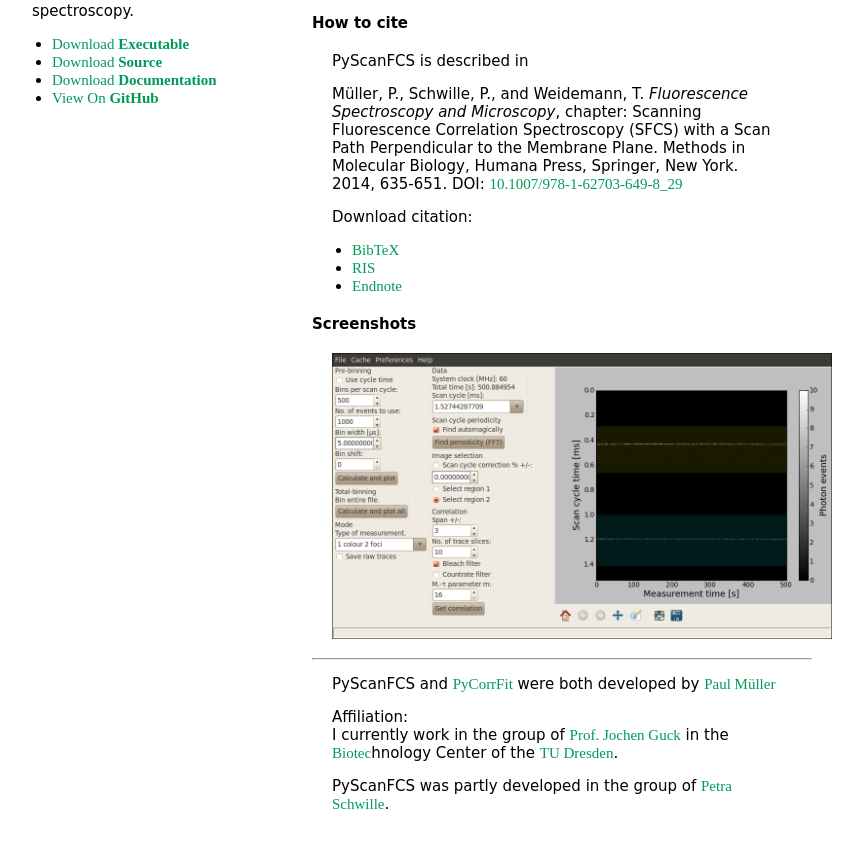
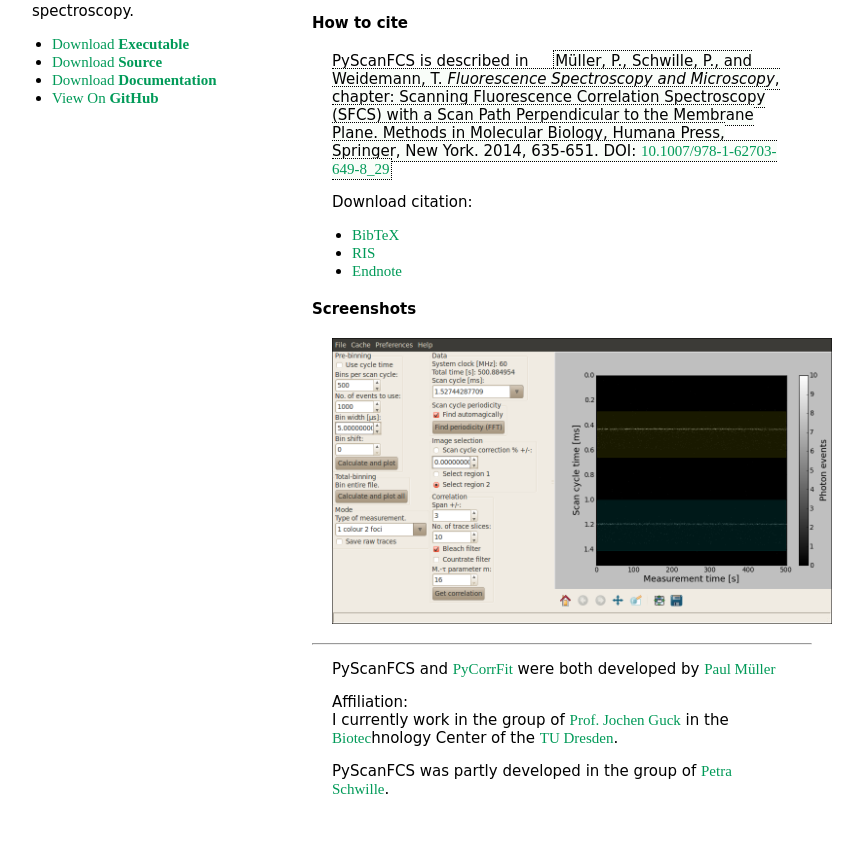
Before and after one commit to FCS-analysis/PyScanFCS, a Jekyll site: the page built from index.html, in a window 1280 px wide and 1254 px high. Shown: the part 376-1224 px from the top of the window, without its empty margins (228-1091 px from the left). Built offline with Jekyll 4.4.1, drawn with Linux system fonts in a browser that asks for light colours.

Commit message:
Update body.md

```diff
--- a/_includes/body.md
+++ b/_includes/body.md
@@ -17,9 +17,9 @@
 
 #### How to cite
 PyScanFCS is described in
-
+<span class="citation">
 Müller, P., Schwille, P., and Weidemann, T. *Fluorescence Spectroscopy and Microscopy*, chapter: Scanning Fluorescence Correlation Spectroscopy (SFCS) with a Scan Path Perpendicular to the Membrane Plane. Methods in Molecular Biology, Humana Press, Springer, New York. 2014, 635-651. DOI: [10.1007/978-1-62703-649-8_29](http://dx.doi.org/10.1007/978-1-62703-649-8_29)
-
+</span>
 
 Download citation:
 - [BibTeX](./cite/PyScanFCS.bib)
```
